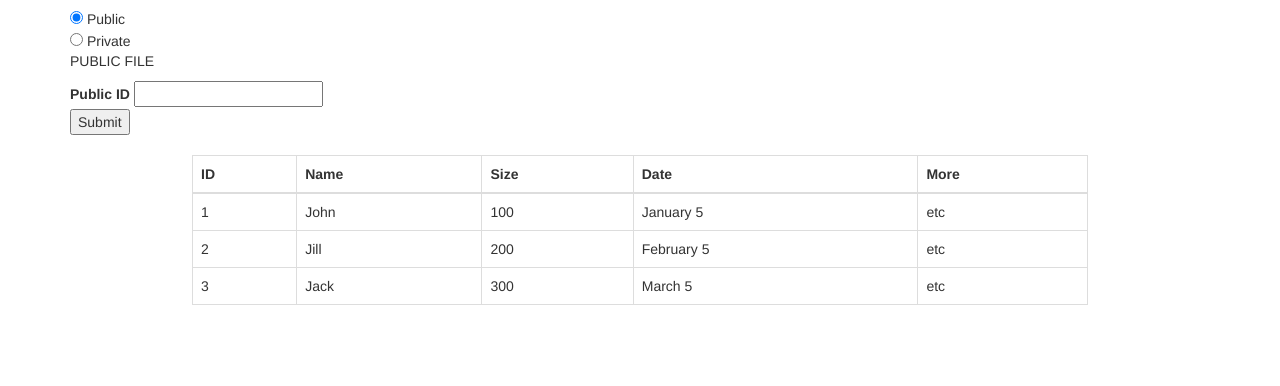
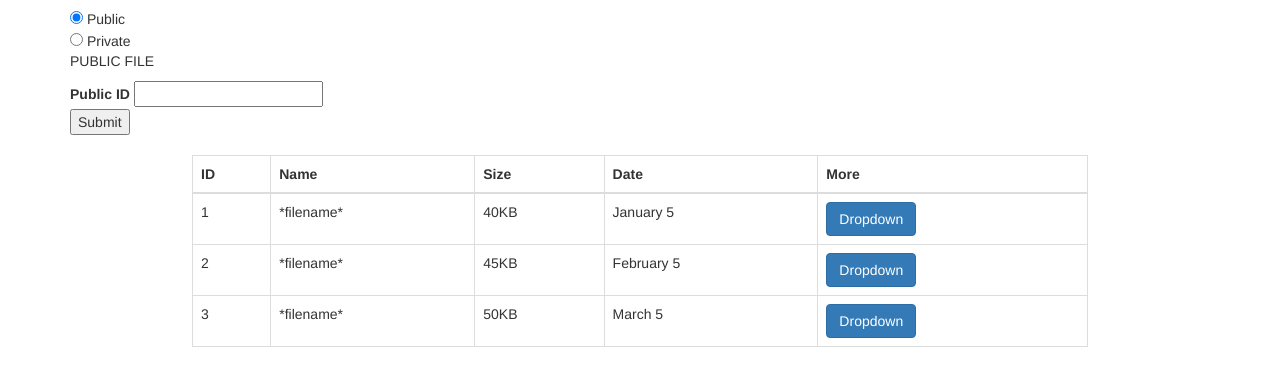
Before and after one commit to wabrams/CSCI3308, a plain HTML site: page web/download.html in a window 1280 px wide. Shown: the part 158-544 px from the top of the page. Drawn offline with nearby package versions, Linux system fonts and the light colour scheme.

Commit message:
Added dropdown to "More" column

```diff
--- a/web/download.html
+++ b/web/download.html
@@ -60,7 +60,7 @@
     <br>
     <table style="width:70%; margin-left: 15%; margin-right: 15%;" class="table table-bordered">
       <thead>
-        <tr>
+        <tr id="fid0">
           <th scope="col">ID</th>
           <th scope="col">Name</th>
           <th scope="col">Size</th>
@@ -69,26 +69,41 @@
         </tr>
       </thead>
       <tbody>
-        <tr>
+        <tr id="fid1">
           <td>1</td>
-          <td>John</td>
-          <td>100</td>
+          <td>*filename*</td>
+          <td>40KB</td>
           <td>January 5</td>
-          <td>etc</td>
+          <td class="dropdown">
+            <button class="btn btn-primary dropdown-toggle" type="button" id="dropdownMenuButton" data-toggle="dropdown" aria-haspopup="true" aria-expanded="false">Dropdown</button>
+            <div class="dropdown-menu" aria-labelledby="dropdownMenuButton">
+              <a class="dropdown-item" href="#">Action</a>
+            </div>
+          </td>
         </tr>
-        <tr>
+        <tr id="fid2">
           <td>2</td>
-          <td>Jill</td>
-          <td>200</td>
+          <td>*filename*</td>
+          <td>45KB</td>
           <td>February 5</td>
-          <td>etc</td>
+          <td class="dropdown">
+            <button class="btn btn-primary dropdown-toggle" type="button" id="dropdownMenuButton" data-toggle="dropdown" aria-haspopup="true" aria-expanded="false">Dropdown</button>
+            <div class="dropdown-menu" aria-labelledby="dropdownMenuButton">
+              <a class="dropdown-item" href="#">Action</a>
+            </div>
+          </td>
         </tr>
-        <tr>
+        <tr id="fid3">
           <td>3</td>
-          <td>Jack</td>
-          <td>300</td>
+          <td>*filename*</td>
+          <td>50KB</td>
           <td>March 5</td>
-          <td>etc</td>
+          <td class="dropdown">
+            <button class="btn btn-primary dropdown-toggle" type="button" id="dropdownMenuButton" data-toggle="dropdown" aria-haspopup="true" aria-expanded="false">Dropdown</button>
+            <div class="dropdown-menu" aria-labelledby="dropdownMenuButton">
+              <a class="dropdown-item" href="#">Action</a>
+            </div>
+          </td>
         </tr>
       </tbody>
     </table>
```
